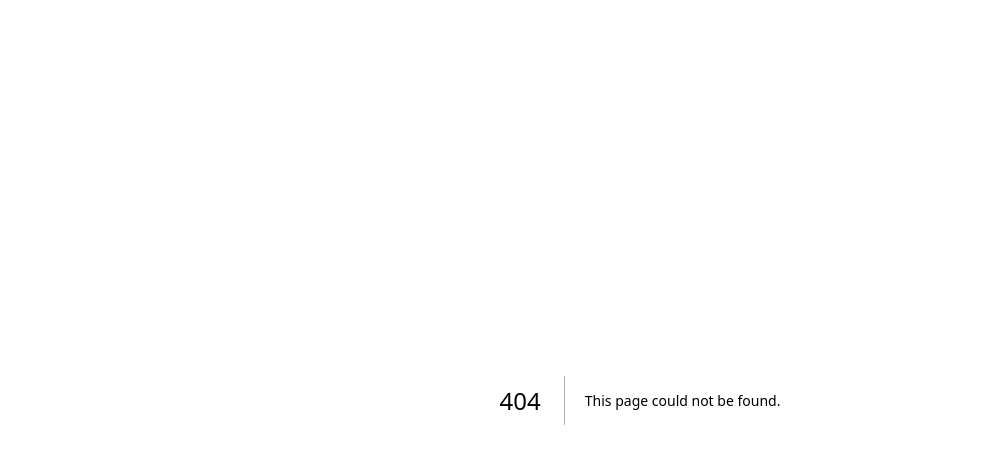
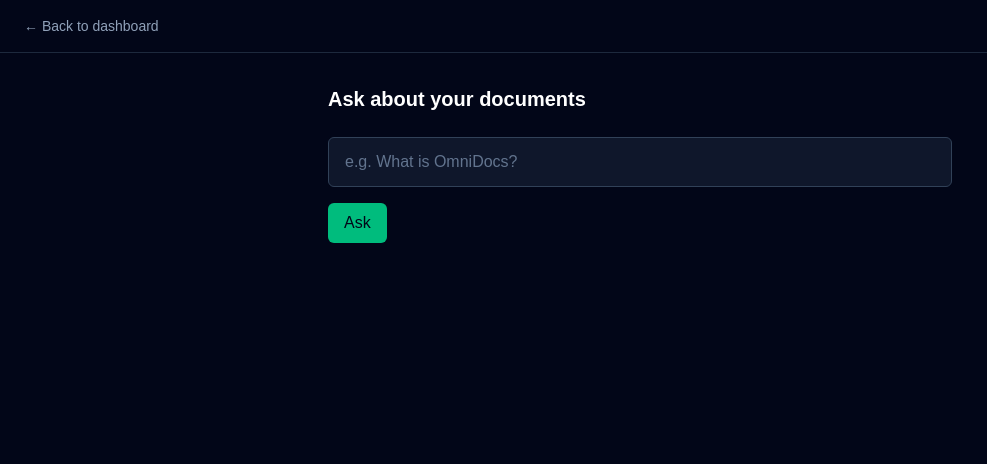
Before and after one commit to mentesnot-2/OmniDocs, a Next.js app in the folder frontend/: page /dashboard/chat in a window 1280 px wide. Before the commit this address had no page. Shown: the top 464 px of the page, without its empty margins (0-987 px from the left). Built offline with nearby package versions, Linux system fonts and the light colour scheme; no server answers; sample sign-in values are in the browser's storage.

Commit message:
chat section done

```diff
--- /dev/null
+++ b/frontend/app/dashboard/chat/page.tsx
@@ -0,0 +1,87 @@
+"use client";
+
+import { useState } from "react";
+import { useRouter } from "next/navigation";
+import { postJson } from "@/lib/api";
+
+export default function ChatPage() {
+  const router = useRouter();
+  const [question, setQuestion] = useState("");
+  const [loading, setLoading] = useState(false);
+  const [answer, setAnswer] = useState<string | null>(null);
+  const [sources, setSources] = useState<string[]>([]);
+  const [error, setError] = useState<string | null>(null);
+
+  async function handleSubmit(e: React.FormEvent) {
+    e.preventDefault();
+    if (!question.trim()) return;
+    setError(null);
+    setAnswer(null);
+    setSources([]);
+    setLoading(true);
+    try {
+      const res = await postJson<{ question: string }, { answer: string; sources: string[] }>(
+        "/documents/query",
+        { question: question.trim() },
+      );
+      setAnswer(res.answer);
+      setSources(res.sources || []);
+    } catch (err: any) {
+      setError(err.message || "Query failed");
+    } finally {
+      setLoading(false);
+    }
+  }
+
+  return (
+    <div className="min-h-screen bg-slate-950 text-slate-100">
+      <header className="border-b border-slate-800 px-6 py-4 flex justify-between items-center">
+        <a href="/dashboard" className="text-slate-400 hover:text-white text-sm">
+          ← Back to dashboard
+        </a>
+      </header>
+
+      <main className="max-w-2xl mx-auto px-6 py-8">
+        <h1 className="text-xl font-semibold text-white mb-6">Ask about your documents</h1>
+
+        <form onSubmit={handleSubmit} className="space-y-4 mb-8">
+          <input
+            type="text"
+            placeholder="e.g. What is OmniDocs?"
+            value={question}
+            onChange={(e) => setQuestion(e.target.value)}
+            disabled={loading}
+            className="w-full rounded-md border border-slate-700 bg-slate-900 px-4 py-3 text-slate-100 placeholder-slate-500 focus:outline-none focus:ring-2 focus:ring-emerald-500 disabled:opacity-60"
+          />
+          <button
+            type="submit"
+            disabled={loading}
+            className="rounded-md bg-emerald-500 hover:bg-emerald-400 disabled:opacity-50 text-slate-950 font-medium px-4 py-2"
+          >
+            {loading ? "Thinking..." : "Ask"}
+          </button>
+        </form>
+
+        {error && (
+          <div className="rounded-md border border-red-800 bg-red-950/40 px-4 py-3 text-red-400 mb-6">
+            {error}
+          </div>
+        )}
+
+        {answer && (
+          <div className="space-y-4 mb-6">
+            <div className="rounded-md border border-slate-700 bg-slate-900/50 px-4 py-4 text-slate-200 whitespace-pre-wrap">
+              {answer}
+            </div>
+            {sources.length > 0 && (
+              <div className="text-sm text-slate-400">
+                <span className="font-medium text-slate-300">Sources: </span>
+                {sources.join(", ")}
+              </div>
+            )}
+          </div>
+        )}
+      </main>
+    </div>
+  );
+}
```
